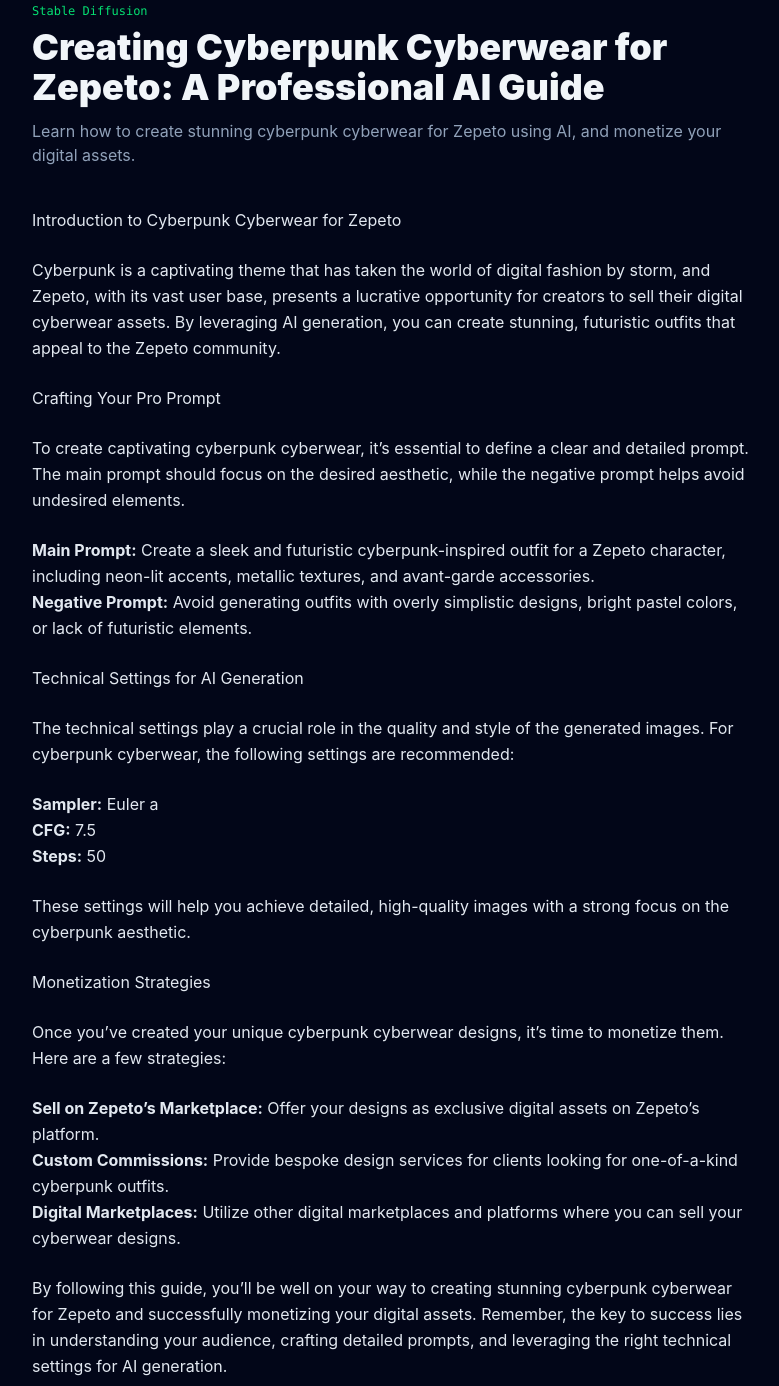
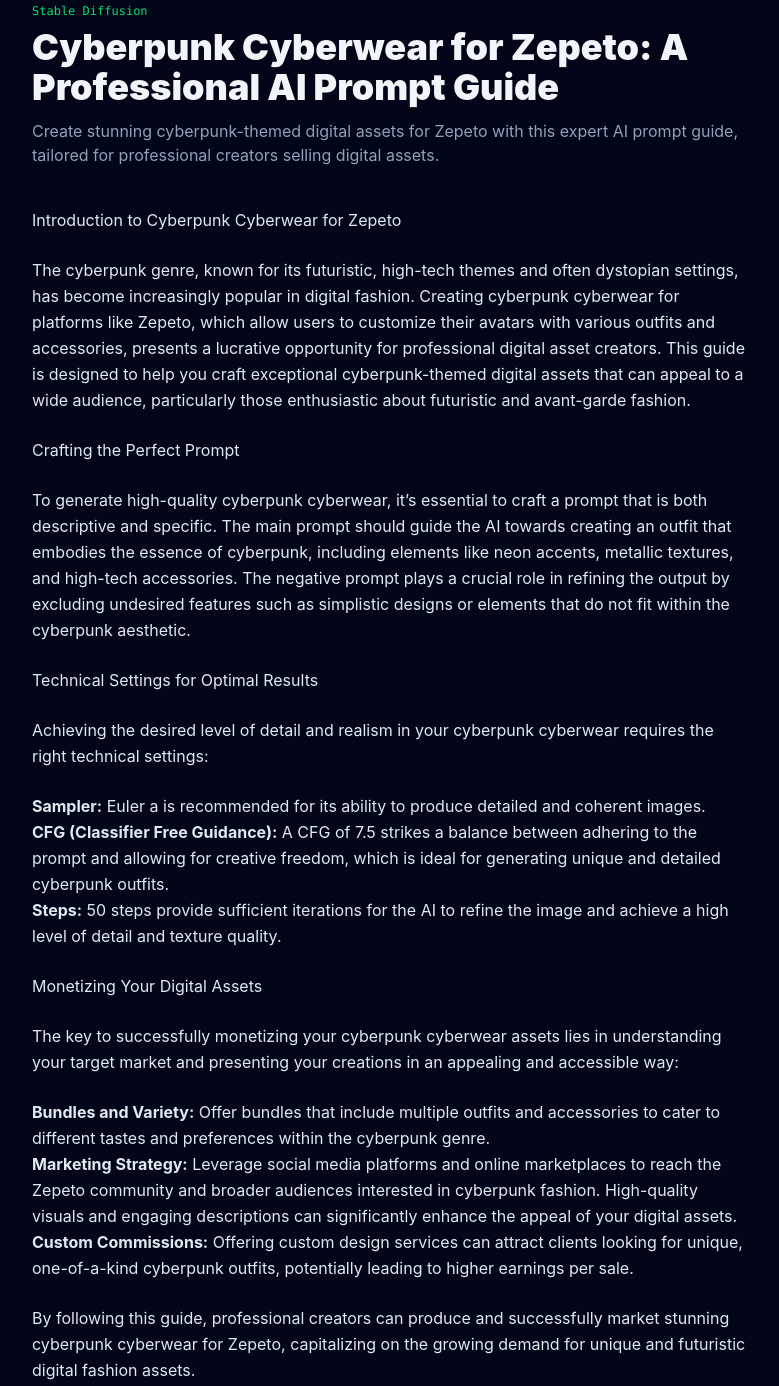
Before and after one commit to chenghun1234-dotcom/promptforge, an Astro site: page /prompts/cyberpunk-cyberwear-for-zepeto in a window 1280 px wide. Shown: the part 45-1431 px from the top of the page, without its empty margins (248-1027 px from the left). Built offline with nearby package versions, Linux system fonts and the light colour scheme; Astro itself is replaced by a stand-in of ours.

Commit message:
🚀 Auto-forged new prompts via Groq

```diff
--- a/src/content/prompts/cyberpunk-cyberwear-for-zepeto.md
+++ b/src/content/prompts/cyberpunk-cyberwear-for-zepeto.md
@@ -1,44 +1,43 @@
 ---
-title: "Creating Cyberpunk Cyberwear for Zepeto: A Professional AI Guide"
-description: "Learn how to create stunning cyberpunk cyberwear for Zepeto using AI, and monetize your digital assets."
-date: "2026-07-18T01:11:46.485514+00:00"
+title: "Cyberpunk Cyberwear for Zepeto: A Professional AI Prompt Guide"
+description: "Create stunning cyberpunk-themed digital assets for Zepeto with this expert AI prompt guide, tailored for professional creators selling digital assets."
+date: "2026-07-18T04:34:35.462364+00:00"
 tags:
   - Cyberpunk
   - Cyberwear
   - Zepeto
   - Digital Assets
-  - AI Generation
+  - AI Prompt
 model: "Stable Diffusion"
-prompt: "Create a sleek and futuristic cyberpunk-inspired outfit for a Zepeto character, including neon-lit accents, metallic textures, and avant-garde accessories."
-negativePrompt: "Avoid generating outfits with overly simplistic designs, bright pastel colors, or lack of futuristic elements."
+prompt: "Generate a highly detailed, futuristic cyberpunk-inspired outfit for a Zepeto character, including neon-lit accents, metallic textures, and sleek, high-tech accessories, with a focus on innovative materials and avant-garde design."
+negativePrompt: "Avoid generating outfits with overly simplistic designs, lackluster textures, or elements that are not distinctly cyberpunk, such as traditional patterns or excessively bright colors that detract from the futuristic aesthetic."
 sampler: "Euler a"
 cfg: 7.5
 steps: 50
-monetizationTip: "Sell your unique cyberpunk cyberwear designs as exclusive digital assets on platforms like Zepeto's marketplace, or offer custom commission services to clients looking for one-of-a-kind outfits."
+monetizationTip: "To successfully monetize your cyberpunk cyberwear assets, focus on creating bundles that include multiple outfits and accessories. Utilize online marketplaces and social media platforms to showcase your creations, targeting the Zepeto community and other fans of cyberpunk fashion. Consider offering custom commission services for unique, one-of-a-kind designs to attract high-paying clients."
 ---
-## Introduction to Cyberpunk Cyberwear for Zepeto
-Cyberpunk is a captivating theme that has taken the world of digital fashion by storm, and Zepeto, with its vast user base, presents a lucrative opportunity for creators to sell their digital cyberwear assets. By leveraging AI generation, you can create stunning, futuristic outfits that appeal to the Zepeto community.
+### Introduction to Cyberpunk Cyberwear for Zepeto
 
-## Crafting Your Pro Prompt
-To create captivating cyberpunk cyberwear, it's essential to define a clear and detailed prompt. The main prompt should focus on the desired aesthetic, while the negative prompt helps avoid undesired elements.
+The cyberpunk genre, known for its futuristic, high-tech themes and often dystopian settings, has become increasingly popular in digital fashion. Creating cyberpunk cyberwear for platforms like Zepeto, which allow users to customize their avatars with various outfits and accessories, presents a lucrative opportunity for professional digital asset creators. This guide is designed to help you craft exceptional cyberpunk-themed digital assets that can appeal to a wide audience, particularly those enthusiastic about futuristic and avant-garde fashion.
 
-- **Main Prompt:** Create a sleek and futuristic cyberpunk-inspired outfit for a Zepeto character, including neon-lit accents, metallic textures, and avant-garde accessories.
-- **Negative Prompt:** Avoid generating outfits with overly simplistic designs, bright pastel colors, or lack of futuristic elements.
+### Crafting the Perfect Prompt
 
-## Technical Settings for AI Generation
-The technical settings play a crucial role in the quality and style of the generated images. For cyberpunk cyberwear, the following settings are recommended:
+To generate high-quality cyberpunk cyberwear, it's essential to craft a prompt that is both descriptive and specific. The main prompt should guide the AI towards creating an outfit that embodies the essence of cyberpunk, including elements like neon accents, metallic textures, and high-tech accessories. The negative prompt plays a crucial role in refining the output by excluding undesired features such as simplistic designs or elements that do not fit within the cyberpunk aesthetic.
 
-- **Sampler:** Euler a
-- **CFG:** 7.5
-- **Steps:** 50
+### Technical Settings for Optimal Results
 
-These settings will help you achieve detailed, high-quality images with a strong focus on the cyberpunk aesthetic.
+Achieving the desired level of detail and realism in your cyberpunk cyberwear requires the right technical settings:
 
-## Monetization Strategies
-Once you've created your unique cyberpunk cyberwear designs, it's time to monetize them. Here are a few strategies:
+- **Sampler:** Euler a is recommended for its ability to produce detailed and coherent images.
+- **CFG (Classifier Free Guidance):** A CFG of 7.5 strikes a balance between adhering to the prompt and allowing for creative freedom, which is ideal for generating unique and detailed cyberpunk outfits.
+- **Steps:** 50 steps provide sufficient iterations for the AI to refine the image and achieve a high level of detail and texture quality.
 
-- **Sell on Zepeto's Marketplace:** Offer your designs as exclusive digital assets on Zepeto's platform.
-- **Custom Commissions:** Provide bespoke design services for clients looking for one-of-a-kind cyberpunk outfits.
-- **Digital Marketplaces:** Utilize other digital marketplaces and platforms where you can sell your cyberwear designs.
+### Monetizing Your Digital Assets
 
-By following this guide, you'll be well on your way to creating stunning cyberpunk cyberwear for Zepeto and successfully monetizing your digital assets. Remember, the key to success lies in understanding your audience, crafting detailed prompts, and leveraging the right technical settings for AI generation.
+The key to successfully monetizing your cyberpunk cyberwear assets lies in understanding your target market and presenting your creations in an appealing and accessible way:
+
+- **Bundles and Variety:** Offer bundles that include multiple outfits and accessories to cater to different tastes and preferences within the cyberpunk genre.
+- **Marketing Strategy:** Leverage social media platforms and online marketplaces to reach the Zepeto community and broader audiences interested in cyberpunk fashion. High-quality visuals and engaging descriptions can significantly enhance the appeal of your digital assets.
+- **Custom Commissions:** Offering custom design services can attract clients looking for unique, one-of-a-kind cyberpunk outfits, potentially leading to higher earnings per sale.
+
+By following this guide, professional creators can produce and successfully market stunning cyberpunk cyberwear for Zepeto, capitalizing on the growing demand for unique and futuristic digital fashion assets.
```
